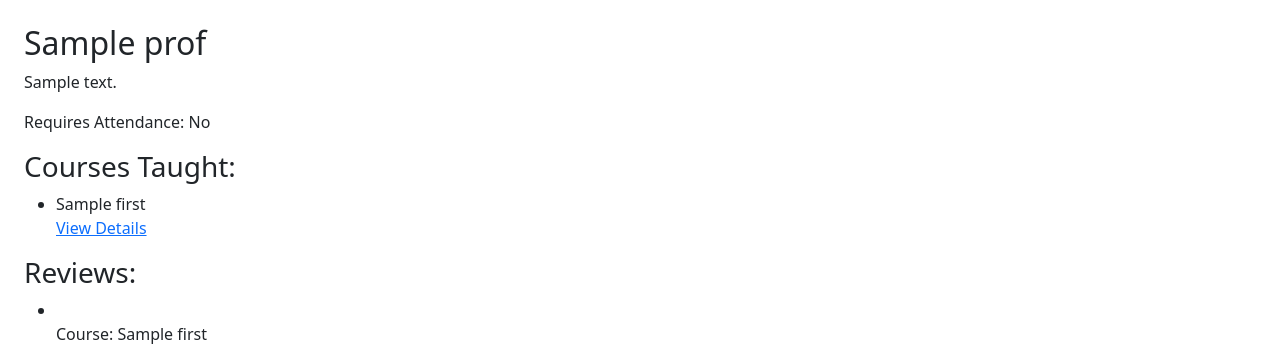
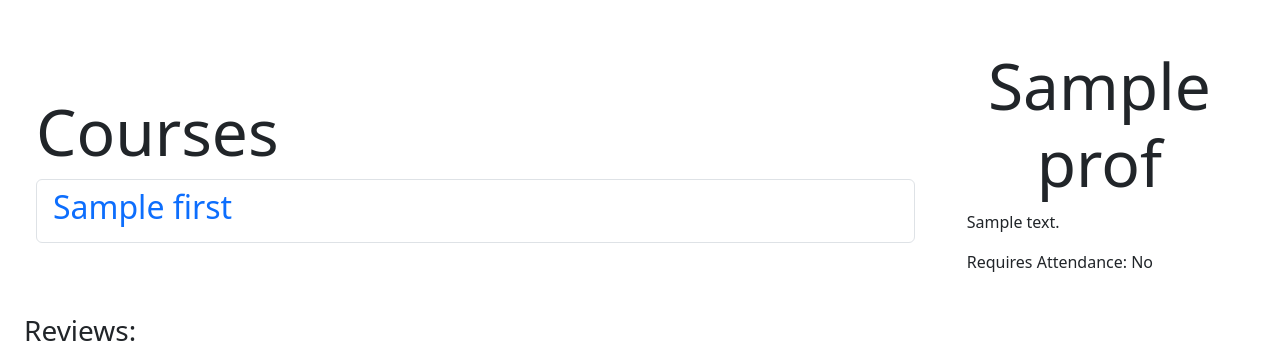
Before and after one commit to koolkusum/DragonHacks2024, a Python web app: template flask/templates/professor.html in a window 1280 px wide. Shown: the top 363 px of the page. Run offline with Jinja, Linux system fonts and the light colour scheme; the template is opened without the code that fills it: most values are stand-ins (such as "Sample title", 1, 10 or a date in 2020).

Commit message:
amend professor.html

```diff
--- a/flask/templates/professor.html
+++ b/flask/templates/professor.html
@@ -1,23 +1,36 @@
 {% extends "base_template.html" %} {% block content %}
 <div class="container-fluid align-items-center rounded-4 vh-100 p-4">
-
-    <h2>{{ prof.name }}</h2>
-    <p>{{ prof.description }}</p>
-    <p>Requires Attendance: {% if prof.attendance %} Yes {% else %} No {% endif %}</p>
-
-    <h3>Courses Taught:</h3>
-    <ul>
-        {% for course_id in prof.cids %}
-        {% set course = courses.filter(cid=course_id).first() %}
-        <li>{{ course.name }}</li>
-        <a href="{{ url_for('course', course_id=course.cid) }}">View Details</a>
+  <div class="d-flex align-items-center gap-3">
+    <div class="container-fluid">
+      <h3 class="display-3">Courses</h3>
+      <ul class="list-group">
+        {% for course_id in prof.cids %} {% set course =
+        courses.filter(cid=course_id).first() %}
+        <li class="list-group-item" aria-current="true">
+          <a
+            href="{{ url_for('course', course_id=course.cid) }}"
+            class="link-underline link-underline-opacity-0"
+          >
+            <h2>{{ course.name }}</h2>
+          </a>
+        </li>
         {% endfor %}
       </ul>
+    </div>
+    <div class="flex flex-fill bg-body p-4 rounded-3">
+      <h2 class="display-3 text-center">{{ prof.name }}</h2>
+      <p>{{ prof.description }}</p>
+      <p>
+        Requires Attendance: {% if prof.attendance %} Yes {% else %} No {% endif
+        %}
+      </p>
+    </div>
+  </div>
 
   <h3>Reviews:</h3>
   <ul>
-        {% for review_id in prof.rids %}
-            {% set review = reviews.filter(rid=review_id).first() %}
+    {% for review_id in prof.rids %} {% set review =
+    reviews.filter(rid=review_id).first() %}
     <li>{{ review.title }}</li>
     <!-- Display the name of the associated course -->
     {% set course = courses.filter(cid=review.cid).first() %}
```
Lines whose indentation alone changed are shown as unchanged.
